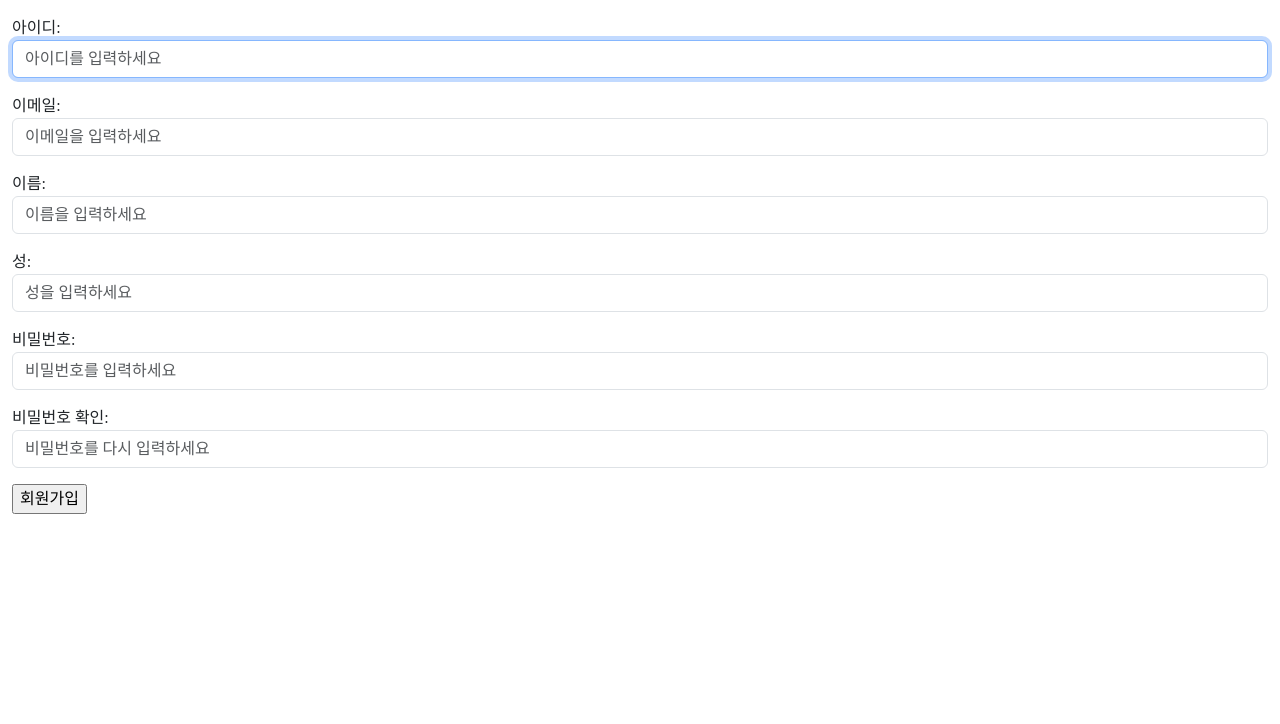
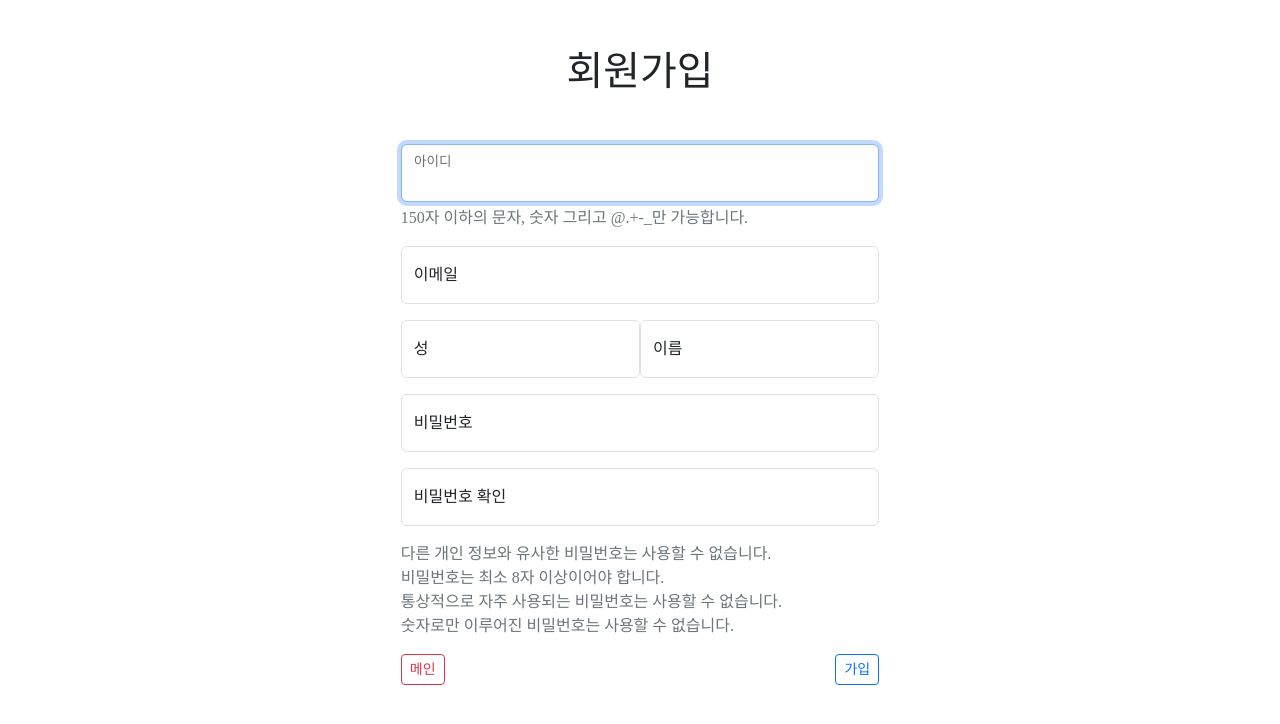
Before and after one commit to lemon-lime-honey/balance_game, a Django app: page /accounts/signup/ in a window 1280 px wide. Shown: the part 56-780 px from the top of the page. Run offline with Django 3.2, Linux system fonts and the light colour scheme; some web fonts are replaced.

Commit message:
Revise signup

```diff
--- a/accounts/templates/accounts/signup.html
+++ b/accounts/templates/accounts/signup.html
@@ -1,15 +1,52 @@
 {% extends 'base.html' %}
-
 
 {% block title %}
 회원가입
 {% endblock title %}
 
-
 {% block body %}
-<form action="{% url 'accounts:signup' %}" method='POST'>
-  {% csrf_token %}
-  {{ form.as_p}}
-  <input type="submit" value='회원가입'>
-</form>
+<div class="container m-auto" style="width: 40%;">
+  <h1 class="my-5 text-center">회원가입</h1>
+  <form action="{% url 'accounts:signup' %}" method="POST">
+    {% csrf_token %}
+    {% include 'error.html' %}
+    <div class="form-floating mb-3">
+      {{ form.username }}
+      <label for="{{ form.username.id_for_label }}">아이디</label>
+      <p class="mt-1 text-secondary">150자 이하의 문자, 숫자 그리고 @.+-_만 가능합니다.</p>
+    </div>
+    <div class="form-floating mb-3">
+      {{ form.email }}
+      <label for="{{ form.email.id_for_label }}">이메일</label>
+    </div>
+    <div class="d-flex justify-content-between">
+      <div class="form-floating mb-3 col-6">
+        {{ form.last_name }}
+        <label for="{{ form.last_name.id_for_label }}">성</label>
+      </div>
+      <div class="form-floating mb-3 col-6">
+        {{ form.first_name }}
+        <label for="{{ form.first_name.id_for_label }}">이름</label>
+      </div>
+    </div>
+    <div class="form-floating mb-3">
+      {{ form.password1 }}
+      <label for="{{ form.password1.id_for_label }}">비밀번호</label>
+    </div>
+    <div class="form-floating mb-3">
+      {{ form.password2 }}
+      <label for="{{ form.password2.id_for_label }}">비밀번호 확인</label>
+    </div>
+    <p class="text-secondary">
+      다른 개인 정보와 유사한 비밀번호는 사용할 수 없습니다.<br>
+      비밀번호는 최소 8자 이상이어야 합니다.<br>
+      통상적으로 자주 사용되는 비밀번호는 사용할 수 없습니다.<br>
+      숫자로만 이루어진 비밀번호는 사용할 수 없습니다.
+    </p>
+    <div class="d-flex justify-content-between">
+      <a href="{% url 'posts:index' %}" class="btn btn-sm btn-outline-danger">메인</a>
+      <input type="submit" value="가입" class="btn btn-sm btn-outline-primary">
+    </div>
+  </form>
+</div>
 {% endblock body %}
```
